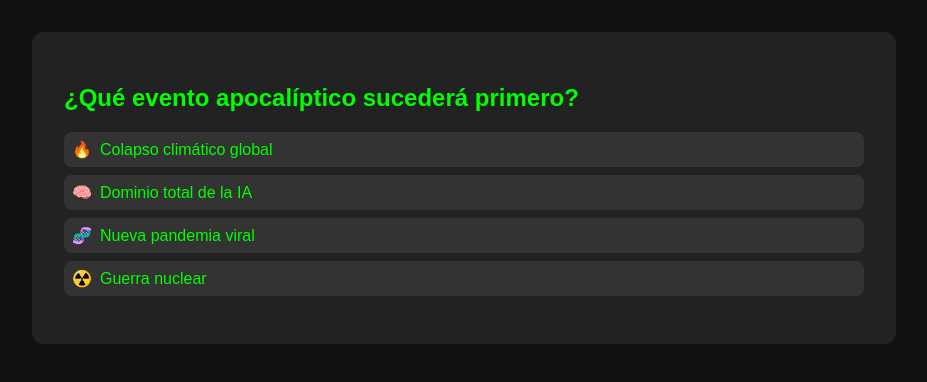
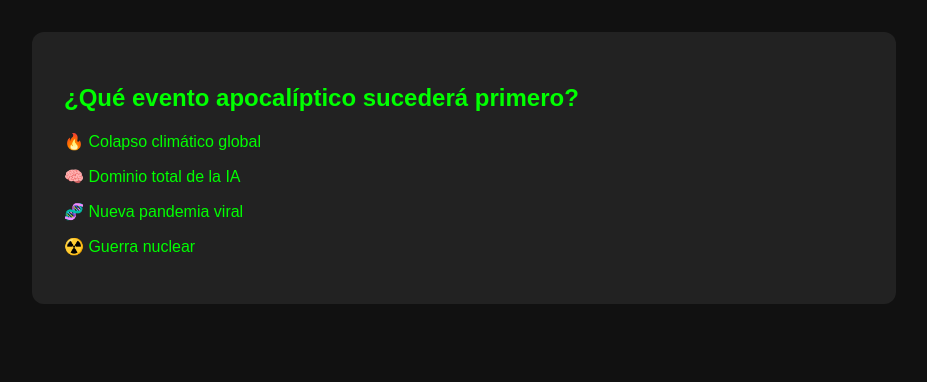
Before and after one commit to Luisnazar-dot/apocalyptic-pools, a React (Vite) app in the folder client/: page / in a window 1280 px wide. Shown: the top 382 px of the page, without its empty margins (176-1103 px from the left). Built offline with nearby package versions, Linux system fonts and the light colour scheme.

Commit message:
Corrige error de estructura en PreditcionCard

```diff
--- a/client/src/components/PredictionCard.jsx
+++ b/client/src/components/PredictionCard.jsx
@@ -16,15 +16,17 @@ function PredictionCard() {
   };
 
   return (
-    <div style={{
+    <div
+      style={{
         backgroundColor: '#222',
         padding: '2rem',
         borderRadius: '12px',
         color: 'lime',
         fontFamily: 'sans-serif',
         maxWidth: '800px',
-      margin: '2rem auto'
-    }}>
+        margin: '2rem auto',
+      }}
+    >
       <h2>¿Qué evento apocalíptico sucederá primero?</h2>
       <ul style={{ listStyle: 'none', padding: 0 }}>
         {options.map((option, index) => (
@@ -33,14 +35,12 @@ function PredictionCard() {
             onClick={() => handleClick(index)}
             style={{
               cursor: 'pointer',
-              padding: '0.5rem',
-              borderRadius: '8px',
-              backgroundColor: selected === index ? '#0f0' : '#333',
-              marginBottom: '0.5rem'
+              marginBottom: '1rem',
+              fontWeight: selected === index ? 'bold' : 'normal',
+              color: selected === index ? 'deepskyblue' : 'lime',
             }}
           >
-            <span style={{ marginRight: '0.5rem' }}>{option.emoji}</span>
-            {option.text}
+            {option.emoji} {option.text}
           </li>
         ))}
       </ul>
```
Lines whose indentation alone changed are shown as unchanged.
